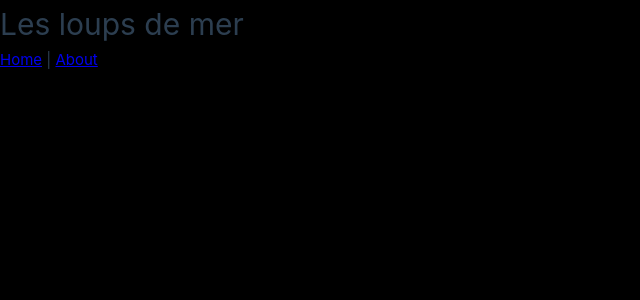
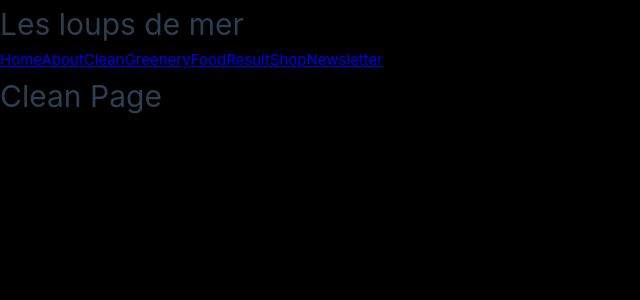
Before and after one commit to DMI1-project-webgl/les-loups-de-mer, a Vue app: page /clean in a window 1280 px wide. Shown: the top 300 px of the page, without its empty margins (0-640 px from the left). Built offline with nearby package versions, Linux system fonts and the light colour scheme.

Commit message:
DEV : All routes & implementation de la nav.

```diff
--- a/src/App.vue
+++ b/src/App.vue
@@ -8,8 +8,14 @@ import Canvas from './components/Canvas.vue';
   </header>
 
   <div class="nav">
-      <router-link to="/">Home</router-link> |
+      <router-link to="/">Home</router-link>
       <router-link to="/about">About</router-link>
+      <router-link to="/clean">Clean</router-link>
+      <router-link to="/greenery">Greenery</router-link>
+      <router-link to="/food">Food</router-link>
+      <router-link to="/result">Result</router-link>
+      <router-link to="/shop">Shop</router-link>
+      <router-link to="/newsletter">Newsletter</router-link>
   </div>
 
   <Canvas />
--- a/src/router/index.ts
+++ b/src/router/index.ts
@@ -1,6 +1,12 @@
 import { createWebHistory, createRouter } from "vue-router";
 import Home from "@/views/Home.vue";
 import About from "@/views/About.vue";
+import Clean from "@/views/Clean.vue";
+import Greenery from "@/views/Greenery.vue";
+import Food from "@/views/Food.vue";
+import Result from "@/views/Result.vue";
+import Shop from "@/views/Shop.vue";
+import Newsletter from "@/views/Newsletter.vue";
 
 const routes = [
   {
@@ -13,6 +19,36 @@ const routes = [
     name: "About",
     component: About,
   },
+  {
+    path: "/clean",
+    name: "Clean",
+    component: Clean,
+  },
+  {
+    path: "/greenery",
+    name: "Greenery",
+    component: Greenery,
+  },
+  {
+    path: "/food",
+    name: "Food",
+    component: Food,
+  },
+  {
+    path: "/result",
+    name: "Result",
+    component: Result,
+  },
+  {
+    path: "/shop",
+    name: "Shop",
+    component: Shop,
+  },
+  {
+    path: "/newsletter",
+    name: "Newsletter",
+    component: Newsletter,
+  },
 ];
 
 const router = createRouter({
--- /dev/null
+++ b/src/views/Clean.vue
@@ -0,0 +1,3 @@
+<template>
+  <h1>Clean Page</h1>
+</template>
--- /dev/null
+++ b/src/views/Food.vue
@@ -0,0 +1,3 @@
+<template>
+  <h1>Food Page</h1>
+</template>
--- /dev/null
+++ b/src/views/Greenery.vue
@@ -0,0 +1,3 @@
+<template>
+  <h1>Greenery Page</h1>
+</template>
--- /dev/null
+++ b/src/views/Newsletter.vue
@@ -0,0 +1,3 @@
+<template>
+  <h1>Newsletter Page</h1>
+</template>
--- /dev/null
+++ b/src/views/Result.vue
@@ -0,0 +1,3 @@
+<template>
+  <h1>Result Page</h1>
+</template>
--- /dev/null
+++ b/src/views/Shop.vue
@@ -0,0 +1,3 @@
+<template>
+  <h1>Shop Page</h1>
+</template>
```
